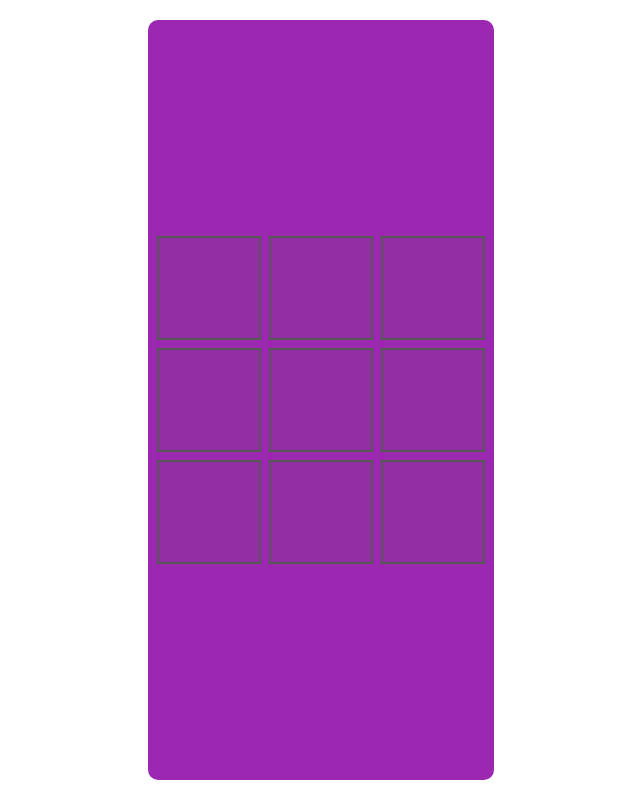
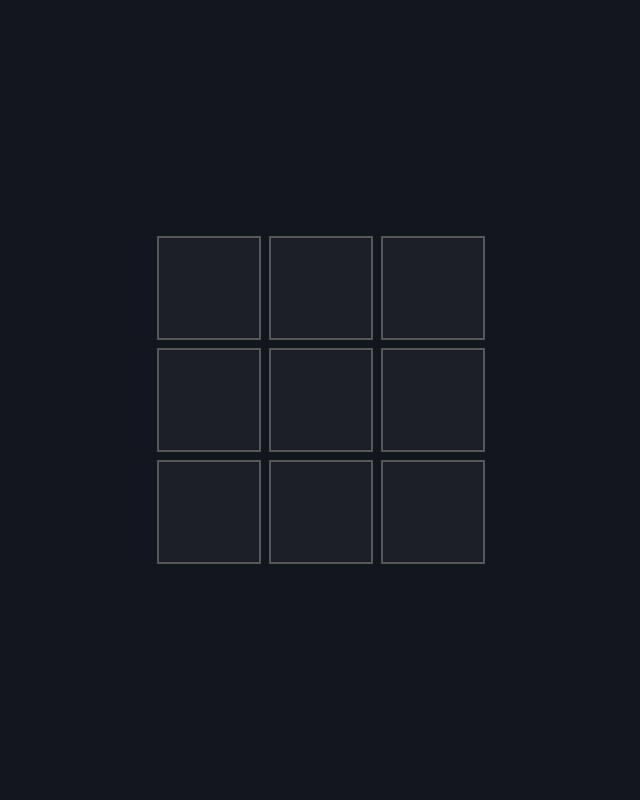
Before and after one commit to jasmeetsingh-1/rock-paper-scissors, a React (Create React App) app: page / in a window 1280 px wide. Shown: the whole page, without its empty margins (319-959 px from the left). Built offline with nearby package versions, Linux system fonts and the light colour scheme.

Commit message:
css imporvement

```diff
--- a/src/components/cssFiles/TicTacToe.css
+++ b/src/components/cssFiles/TicTacToe.css
@@ -27,12 +27,12 @@
 }
  */
 .ticTacToe-card {
-  background-color: #12161f;
-  position: relative;
-  min-width: 100%;
-  max-width: 100%;
-  min-height: 100%;
-  border-radius: 0;
+  background-color: #12161f !important;
+  position: relative !important;
+  min-width: 100% !important;
+  max-width: 100% !important;
+  min-height: 100% !important;
+  border-radius: 0 !important;
 }
 .ticTacToe-grid-inner-div {
   min-width: 100px;
```
